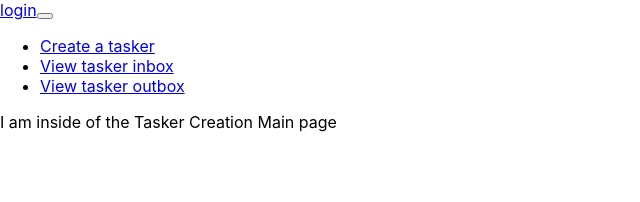
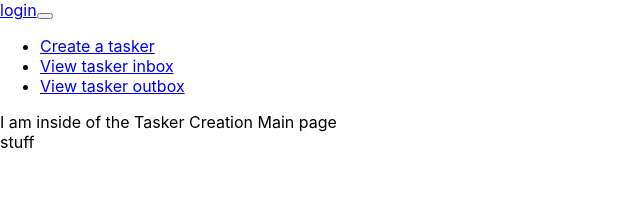
Before and after one commit to willjantscher/SDI_Capstone, a React (Create React App) app in the folder at-at/: page /create_tasker in a window 1280 px wide. Shown: the top 202 px of the page, without its empty margins (0-640 px from the left). Built offline with nearby package versions, Linux system fonts and the light colour scheme.

Commit message:
added some form stuff

```diff
--- a/at-at/src/tasker_creation/TaskerCreationMain.jsx
+++ b/at-at/src/tasker_creation/TaskerCreationMain.jsx
@@ -1,14 +1,47 @@
 import React from "react"
 
+import TaskerForm from "./TaskerForm"
 
 class TaskerCreationMain extends React.Component {
     constructor(props) {
-        super(props)
+        super(props);
+        this.state = {
+            units: [],  //api querry should only return array of names
+        }
+    }
+
+    componentDidMount() {
+        // do initial api queries here - get the values for the units to populate the pulldown in the taskerform
+        this.setState({ units: ['Chief of Space Operations (CSO)', 'USSF Element - NRO', 'Space Operations Command (SpOC)'] })
+    }
+
+    handleInputChange = (e) => {
+
+    }
+
+    handleAddAnotherUnit = (e) => {
+        return(
+            <div>added unit</div>
+        )
+    }
+
+    handleSubmitTasker = (e) => {
+        e.preventDefault();     //may want to change this later
+        // console.log("submit pressed");
     }
 
     render() {
+        //if doing initial api query async, add a switch that will render a loading icon until fetch is complete?
         return(
-            <div> I am inside of the Tasker Creation Main page</div>
+            <div>
+                <div> I am inside of the Tasker Creation Main page</div>
+                <TaskerForm
+                    onInputChange = {this.handleInputChange}
+                    onSubmitTasker = {this.handleSubmitTasker}
+                    onAddAnotherUnit = {this.handleAddAnotherUnit}
+                    units = {this.state.units}
+                />
+            </div>
         )
     }
 
--- /dev/null
+++ b/at-at/src/tasker_creation/TaskerForm.jsx
@@ -0,0 +1,104 @@
+import React from "react";
+
+// create a variable that holds the whole form
+// buttons will update that variable
+// return is that variable
+
+
+class TaskerForm extends React.Component {
+    constructor(props){
+        super(props);
+        this.state = {
+
+        };
+    }
+
+    render() {
+        return(
+            <div>
+                {console.log(this.props.units)}
+                <div>stuff</div>
+            </div>
+        )
+    }
+
+
+    // let i = 0;
+    // let unitNames = props.units.map((unit) => {
+    //     i += 1;
+    //     return(
+    //         <option
+    //             value={unit}
+    //             key={i}
+    //         >
+    //             {unit}
+    //         </option>
+    //     )
+    // })
+
+
+    // var form = (
+    // <form onSubmit={props.onSubmitTasker}>
+    //         <div>I am inside of the TaskerForm</div>
+    //         <div>
+
+    //             {/*
+    //                 send to individual unit/units
+
+    //                 send to individual commands
+    //                 send to all units in a command
+    //             */}
+
+    //             <span>Assign Units</span>
+    //             <select defaultValue="" key="1">
+    //                 <option key="empty" value=""></option>
+    //                 {unitNames}
+    //             </select>
+
+    //             <button onClick={props.onAddAnotherUnit}>Add Another Unit</button>
+    //             {/* on click function to add another selector */}
+
+
+    //         </div>
+
+
+
+
+
+    //         <div>
+    //             <span>Tasker Name:</span>
+    //             <input></input>
+    //         </div>
+    //         <div>
+    //             <span>Suspense Date</span>
+    //             <input
+    //                 id="suspense_date"
+    //                 type="date"
+    //             ></input>
+    //         </div>
+    //         <div>
+    //             <span>Priority</span>
+    //             <select defaultValue = "Low">
+    //                 <option key="Low" value="Low">Low</option>
+    //                 <option key="Medium" value="Medium">Medium</option>
+    //                 <option key="High" value="High">High</option>
+    //             </select>
+    //         </div>
+    //         <div>
+    //             <span>Expected Workload</span>
+    //         </div>
+    //         <div>
+    //             <textarea placeholder="Tasker Description"></textarea>
+    //         </div>
+
+    //         <input type="submit" value="Send Tasker"/>
+    //         <input type="submit" value="Send Tasker with Extreme Prejudice"/>
+    //     </form>
+    // )
+
+    // return(
+    //     form
+    // )
+}
+
+export default TaskerForm;
```
Also changed, not shown: at-at/src/App.js (+3 -4 lines), 1 other file (tests, documents, lock files or other folders).
